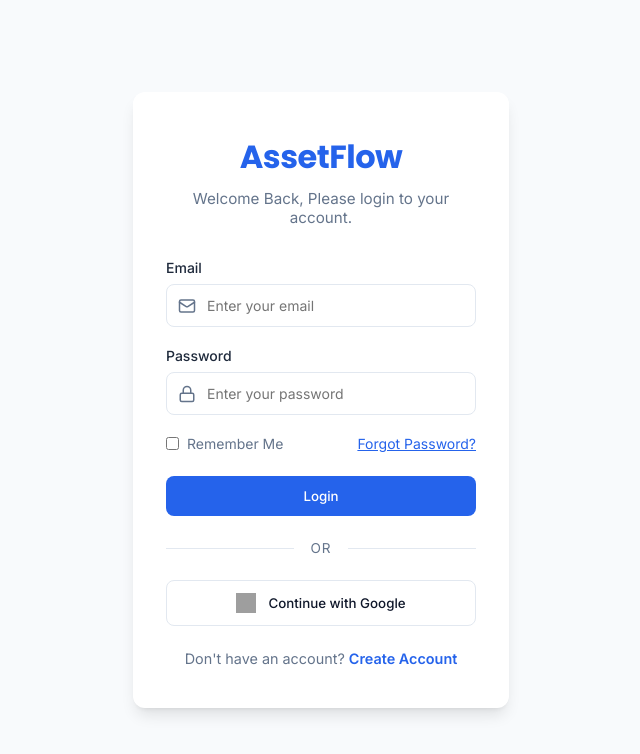
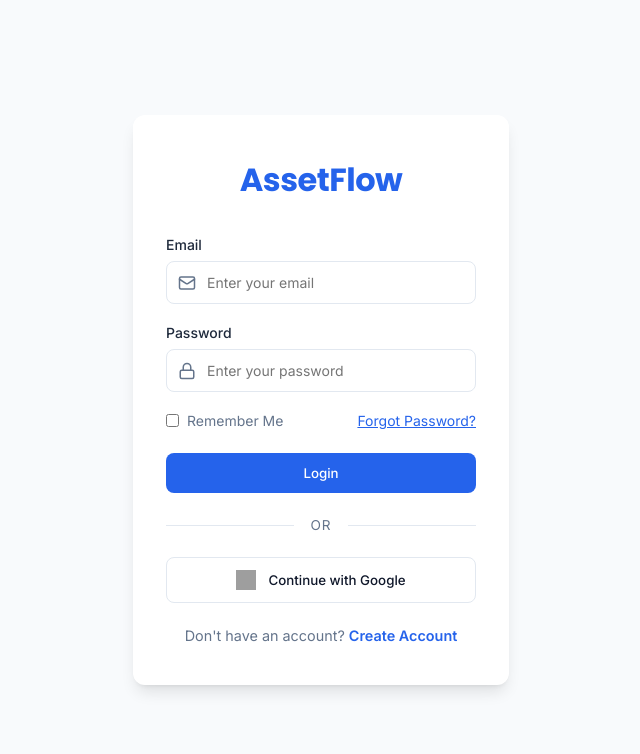
Before and after one commit to DevanshAdhia/AssetFlow-Problem-Statement, a React (Vite) app: page /login in a window 1280 px wide. Shown: the top 754 px of the page, without its empty margins (319-959 px from the left). Built offline with nearby package versions, Linux system fonts and the light colour scheme; grey boxes are pictures that could not be loaded.

Commit message:
UI: Remove subtitle from Login page

```diff
--- a/src/pages/Login/Login.jsx
+++ b/src/pages/Login/Login.jsx
@@ -17,7 +17,6 @@ const Login = () => {
     <div className="login-wrapper">
       <div className="auth-header">
         <h1 className="brand-logo">AssetFlow</h1>
-        <p className="welcome-text">Welcome Back, Please login to your account.</p>
       </div>
 
       <form onSubmit={handleLogin} className="auth-form">
```
